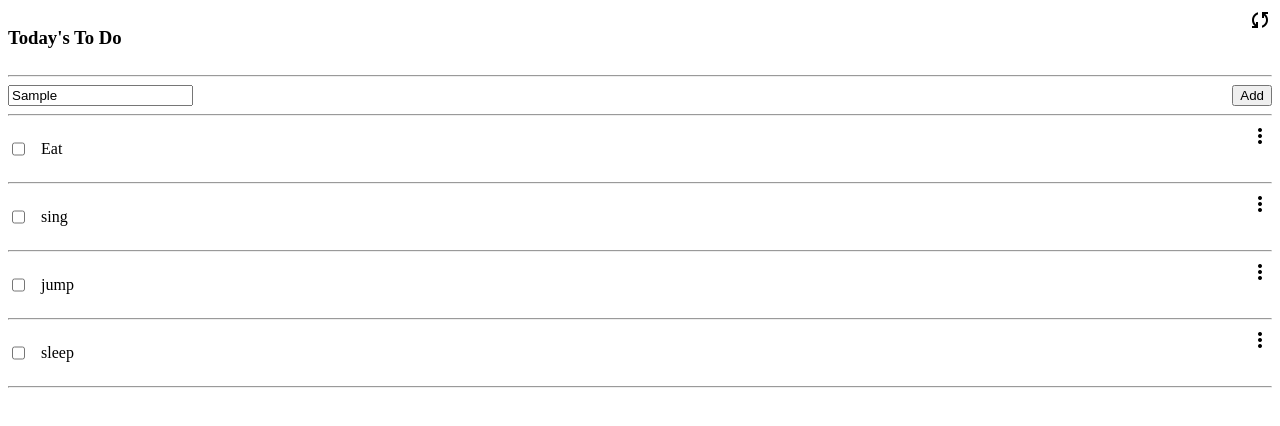
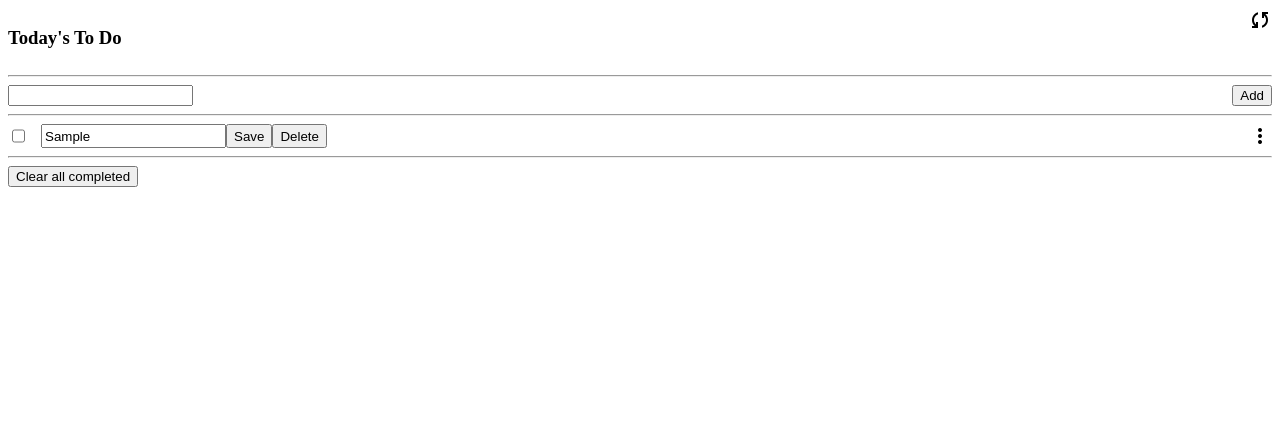
Before and after one commit to DianaBeki/To-Do-list, a website built with webpack: page src/index.html in a window 1280 px wide. Both pictures are taken after typing "Sample" into the empty fields and a click on the button "Add". Built offline with nearby package versions, Linux system fonts and the light colour scheme.

Commit message:
Add and remove list

```diff
--- a/package.json
+++ b/package.json
@@ -1,7 +1,7 @@
 {
   "name": "to-do-list",
   "version": "1.0.0",
-  "description": "",
+  "description": "![68747470733a2f2f696d672e796f75747562652e636f6d2f76692f416355642d5f596a6a71672f302e6a7067](https://user-images.githubusercontent.com/106747387/230112602-9404e3e1-7fbb-4690-98e3-bbffbf5c314a.jpeg)",
   "private": true,
   "scripts": {
     "test": "echo \"Error: no test specified\" && exit 1",
--- /dev/null
+++ b/src/eventHandlers.js
@@ -0,0 +1,18 @@
+import { addTask, clearCompletedTasks } from './todo.js';
+
+export const handleAddButtonClick = () => {
+  const valueInput = document.querySelector('.value');
+  const description = valueInput.value.trim();
+  if (description !== '') {
+    addTask(description);
+    valueInput.value = '';
+  }
+};
+export const handleKeyPress = (event) => {
+  if (event.key === 'Enter') {
+    handleAddButtonClick();
+  }
+};
+export const handleClearButtonClick = () => {
+  clearCompletedTasks();
+};
--- a/src/index.html
+++ b/src/index.html
@@ -19,11 +19,12 @@
     <hr>
     <div class="input-button">
         <input type="text" class="value">
-        <button type="button">Add</button>
+        <button class="addBtn">Add</button>
     </div>
     <hr>
     <div class="list-container">
     </div>
+    <button class="clearBtn">Clear all completed</button>
     <script src="./index.js"></script>
 </body>
 </html>
--- a/src/index.js
+++ b/src/index.js
@@ -1,50 +1,16 @@
 import './index.css';
+import { loadFromLocalStorage, renderToDoList } from './todo.js';
+import {
+  handleAddButtonClick,
+  handleKeyPress,
+  handleClearButtonClick,
+} from './eventHandlers.js';
 
-const listContainer = document.querySelector('.list-container');
-const toDo = [
-  {
-    description: 'Eat',
-    completed: 'false',
-    index: 1,
-  },
-  {
-    description: 'sing',
-    completed: 'false',
-    index: 2,
-  },
-  {
-    description: 'jump',
-    completed: 'false',
-    index: 3,
-  },
-  {
-    description: 'sleep',
-    completed: 'false',
-    index: 4,
-  },
-];
-listContainer.innerHTML = '';
-toDo.forEach((item) => {
-  const div1 = document.createElement('div');
-  div1.classList.add('list-wrapper');
-  const div2 = document.createElement('div');
-  div2.classList.add('checkbox-value-icon');
-  const div3 = document.createElement('div');
-  div3.classList.add('checkbox-value');
-  const checkbox = document.createElement('input');
-  checkbox.type = 'checkbox';
-  checkbox.classList.add('checkbox');
-  const paragraph = document.createElement('p');
-  paragraph.textContent = `${item.description}`;
-  div3.appendChild(checkbox);
-  div3.appendChild(paragraph);
-  const icon = document.createElement('span');
-  icon.classList.add('material-symbols-outlined');
-  icon.textContent = 'more_vert';
-  div2.appendChild(div3);
-  div2.appendChild(icon);
-  const hr = document.createElement('hr');
-  div1.appendChild(div2);
-  div1.appendChild(hr);
-  listContainer.appendChild(div1);
-});
+loadFromLocalStorage();
+renderToDoList();
+const addBtn = document.querySelector('.addBtn');
+addBtn.addEventListener('click', handleAddButtonClick);
+const valueInput = document.querySelector('.value');
+valueInput.addEventListener('keypress', handleKeyPress);
+const clearBtn = document.querySelector('.clearBtn');
+clearBtn.addEventListener('click', handleClearButtonClick);
--- /dev/null
+++ b/src/todo.js
@@ -0,0 +1,96 @@
+const listContainer = document.querySelector('.list-container');
+let toDo = [];
+
+export function loadFromLocalStorage() {
+  const storedList = localStorage.getItem('toDoList');
+  if (storedList) {
+    toDo = JSON.parse(storedList);
+  }
+}
+
+export function renderToDoList() {
+  listContainer.innerHTML = '';
+  toDo.forEach((item) => {
+    const div1 = document.createElement('div');
+    div1.classList.add('list-wrapper');
+    const div2 = document.createElement('div');
+    div2.classList.add('checkbox-value-icon');
+    const div3 = document.createElement('div');
+    div3.classList.add('checkbox-value');
+    const checkbox = document.createElement('input');
+    checkbox.type = 'checkbox';
+    checkbox.classList.add('checkbox');
+    checkbox.checked = item.completed;
+    checkbox.addEventListener('change', () => {
+      item.completed = checkbox.checked;
+      saveToLocalStorage();
+    });
+    const inputField = document.createElement('input');
+    inputField.type = 'text';
+    inputField.value = item.description;
+    const saveBtn = document.createElement('button');
+    saveBtn.textContent = 'Save';
+    saveBtn.addEventListener('click', () => {
+      editTaskDescription(item.index, inputField.value);
+      renderToDoList();
+    });
+    const deleteBtn = document.createElement('button');
+    deleteBtn.textContent = 'Delete';
+    deleteBtn.addEventListener('click', () => {
+      deleteTask(item.index);
+    });
+    div3.appendChild(checkbox);
+    div3.appendChild(inputField);
+    div3.appendChild(saveBtn);
+    div3.appendChild(deleteBtn);
+    const icon = document.createElement('span');
+    icon.classList.add('material-symbols-outlined');
+    icon.textContent = 'more_vert';
+    div2.appendChild(div3);
+    div2.appendChild(icon);
+    const hr = document.createElement('hr');
+    div1.appendChild(div2);
+    div1.appendChild(hr);
+    listContainer.appendChild(div1);
+  });
+}
+
+function updateIndexes() {
+  toDo.forEach((task, index) => {
+    task.index = index + 1;
+  });
+}
+
+export function saveToLocalStorage() {
+  localStorage.setItem('toDoList', JSON.stringify(toDo));
+}
+
+export function addTask(description) {
+  const task = {
+    description,
+    completed: false,
+    index: toDo.length + 1,
+  };
+  toDo.push(task);
+  saveToLocalStorage();
+  renderToDoList();
+}
+
+export function deleteTask(index) {
+  toDo.splice(index - 1, 1);
+  updateIndexes();
+  saveToLocalStorage();
+  renderToDoList();
+}
+
+export function editTaskDescription(index, newDescription) {
+  toDo[index - 1].description = newDescription;
+  saveToLocalStorage();
+}
+
+export function clearCompletedTasks() {
+  toDo = toDo.filter((task) => !task.completed);
+  updateIndexes();
+  saveToLocalStorage();
+  renderToDoList();
+}
```
Also changed, not shown: dist/index.bundle.js, dist/index.html.
